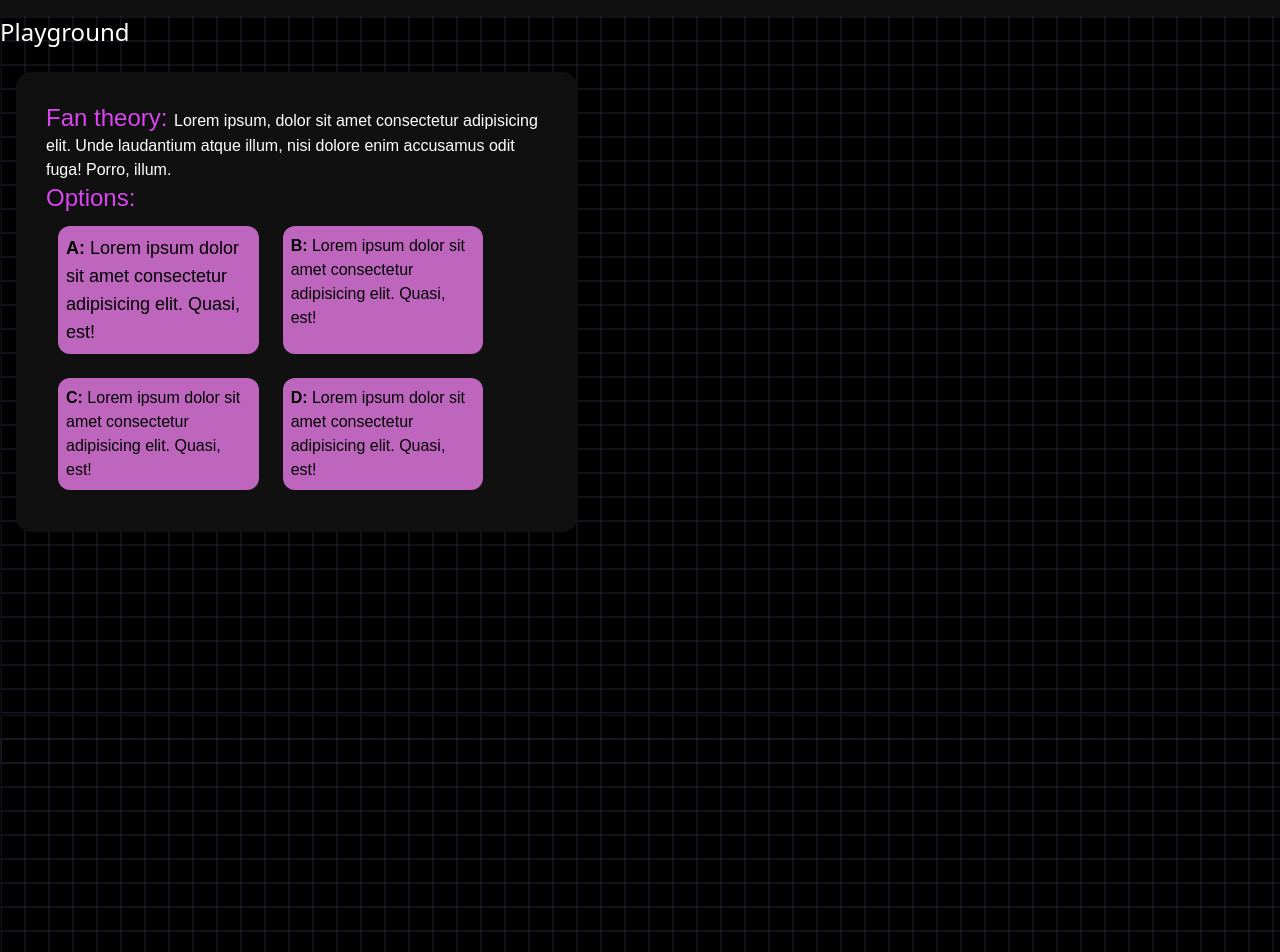
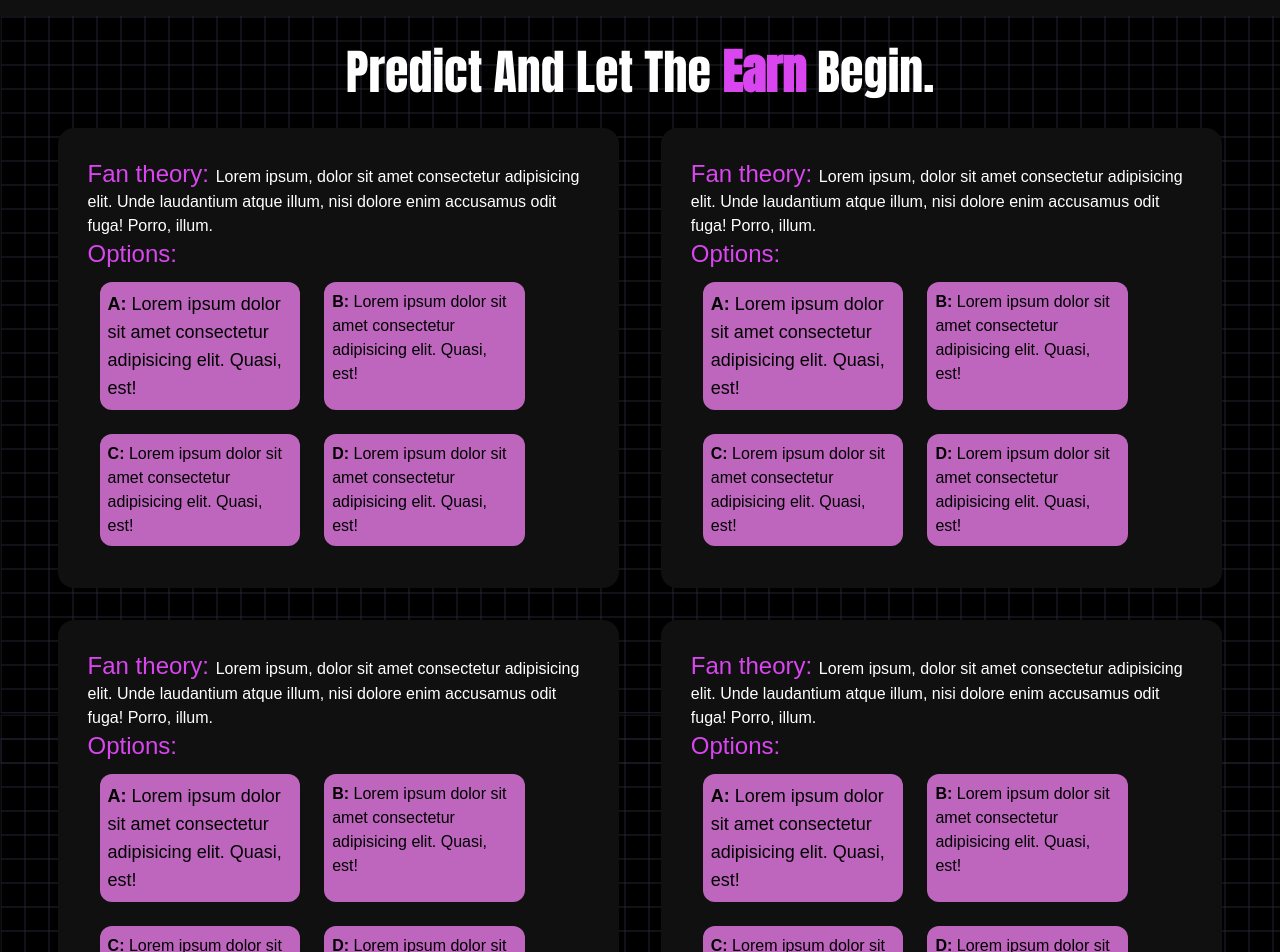
Before and after one commit to Shobhnik13/pop-fortell, a React (Vite) app in the folder frontend/: page /playground in a window 1280 px wide. Shown: the part 80-1032 px from the top of the page. Built offline with nearby package versions, Linux system fonts and the light colour scheme; a web font is replaced by a local one.

Commit message:
fixed changes

```diff
--- a/frontend/src/Components/VoteComp.jsx
+++ b/frontend/src/Components/VoteComp.jsx
@@ -1,10 +1,15 @@
-import React from 'react'
+import React,{ useEffect } from "react";
+import Aos from "aos";
+import "aos/dist/aos.css";
 
 const VoteComp = () => {
+    useEffect(()=>{
+        Aos.init({duration: 1500});
+    },[]);
   return (
-    <div className=' mx-4  justify-evenly mt-6 font2 font-medium'>
+    <div className=' mx-4  justify-evenly mt-6 font2 font-medium flex flex-row flex-wrap'>
 
-        <div className='main w-[45%] bg-[#101010] p-[30px] hover:cursor-pointer rounded-2xl hover:bg-black '>
+        <div className='main w-[45%] bg-[#101010] p-[30px] hover:cursor-pointer rounded-2xl hover:bg-black' data-aos="fade-up">
             <div className='text-white question'><span className='  font-semiboldbold text-2xl text-fuchsia-500'>Fan theory: </span>Lorem ipsum, dolor sit amet consectetur adipisicing elit. Unde laudantium atque illum, nisi dolore enim accusamus odit fuga! Porro, illum.</div>
         <div className='options text-white'><span className='font-semiboldbold text-2xl text-fuchsia-500'>Options:</span></div>
      <div className="optionsbox flex flex-row flex-wrap ">
@@ -15,7 +20,7 @@ const VoteComp = () => {
      </div>
         </div>
         {/* ------------------------------------ */}
-        {/* <div className='main w-[45%] bg-[#101010] p-[30px] hover:cursor-pointer rounded-2xl hover:bg-black '>
+        <div className='main w-[45%] bg-[#101010] p-[30px] hover:cursor-pointer rounded-2xl hover:bg-black' data-aos="fade-up">
             <div className='text-white question'><span className='  font-semiboldbold text-2xl text-fuchsia-500'>Fan theory: </span>Lorem ipsum, dolor sit amet consectetur adipisicing elit. Unde laudantium atque illum, nisi dolore enim accusamus odit fuga! Porro, illum.</div>
         <div className='options text-white'><span className='font-semiboldbold text-2xl text-fuchsia-500'>Options:</span></div>
      <div className="optionsbox flex flex-row flex-wrap ">
@@ -24,9 +29,9 @@ const VoteComp = () => {
         <div className='optionbtn text-black w-[40%] rounded-xl m-3  p-2 hover:cursor-pointer hover:bg-[#101010]'><span className='font-bold'>C: </span>Lorem ipsum dolor sit amet consectetur adipisicing elit. Quasi, est!</div>
         <div className='optionbtn text-black w-[40%] rounded-xl m-3  p-2 hover:cursor-pointer hover:bg-[#101010]'><span className='font-bold'>D: </span>Lorem ipsum dolor sit amet consectetur adipisicing elit. Quasi, est!</div>
      </div>
-        </div> */}
+        </div>
         {/* ------------------------------ */}
-        {/* <div className='main w-[45%] bg-[#101010] p-[30px] hover:cursor-pointer rounded-2xl hover:bg-black mt-8'>
+        <div className='main w-[45%] bg-[#101010] p-[30px] hover:cursor-pointer rounded-2xl hover:bg-black mt-8' data-aos="fade-up">
             <div className='text-white question'><span className='  font-semiboldbold text-2xl text-fuchsia-500'>Fan theory: </span>Lorem ipsum, dolor sit amet consectetur adipisicing elit. Unde laudantium atque illum, nisi dolore enim accusamus odit fuga! Porro, illum.</div>
         <div className='options text-white'><span className='font-semiboldbold text-2xl text-fuchsia-500'>Options:</span></div>
      <div className="optionsbox flex flex-row flex-wrap ">
@@ -35,9 +40,9 @@ const VoteComp = () => {
         <div className='optionbtn text-black w-[40%] rounded-xl m-3  p-2 hover:cursor-pointer hover:bg-[#101010]'><span className='font-bold'>C: </span>Lorem ipsum dolor sit amet consectetur adipisicing elit. Quasi, est!</div>
         <div className='optionbtn text-black w-[40%] rounded-xl m-3  p-2 hover:cursor-pointer hover:bg-[#101010]'><span className='font-bold'>D: </span>Lorem ipsum dolor sit amet consectetur adipisicing elit. Quasi, est!</div>
      </div>
-        </div> */}
+        </div>
         {/* ---------------------------------- */}
-        {/* <div className='main w-[45%] bg-[#101010] p-[30px] hover:cursor-pointer rounded-2xl hover:bg-black mt-8'>
+        <div className='main w-[45%] bg-[#101010] p-[30px] hover:cursor-pointer rounded-2xl hover:bg-black mt-8' data-aos="fade-up">
             <div className='text-white question'><span className='  font-semiboldbold text-2xl text-fuchsia-500'>Fan theory: </span>Lorem ipsum, dolor sit amet consectetur adipisicing elit. Unde laudantium atque illum, nisi dolore enim accusamus odit fuga! Porro, illum.</div>
         <div className='options text-white'><span className='font-semiboldbold text-2xl text-fuchsia-500'>Options:</span></div>
      <div className="optionsbox flex flex-row flex-wrap ">
@@ -45,8 +50,9 @@ const VoteComp = () => {
         <div className='optionbtn text-black w-[40%] rounded-xl m-3  p-2 hover:cursor-pointer hover:bg-[#101010]'><span className='font-bold'>B: </span>Lorem ipsum dolor sit amet consectetur adipisicing elit. Quasi, est!</div>
         <div className='optionbtn text-black w-[40%] rounded-xl m-3  p-2 hover:cursor-pointer hover:bg-[#101010]'><span className='font-bold'>C: </span>Lorem ipsum dolor sit amet consectetur adipisicing elit. Quasi, est!</div>
         <div className='optionbtn text-black w-[40%] rounded-xl m-3  p-2 hover:cursor-pointer hover:bg-[#101010]'><span className='font-bold'>D: </span>Lorem ipsum dolor sit amet consectetur adipisicing elit. Quasi, est!</div>
-     </div> */}
+     </div>
 
+    </div>
     </div>
   )
 }
--- a/frontend/src/Pages/Playground.jsx
+++ b/frontend/src/Pages/Playground.jsx
@@ -1,12 +1,16 @@
-import React from 'react'
+import React,{ useEffect } from "react";
 import Navbar from '../Components/Navbar'
 import VoteComp from '../Components/VoteComp'
-
+import Aos from "aos";
+import "aos/dist/aos.css";
 const Playground = () => {
+  useEffect(()=>{
+    Aos.init({duration: 2000});
+  },[]);
   return (
-    <div className="bg-black h-[300vh] bg-[url('./assets/tiles.svg')]">
+    <div className="bg-black h-[180vh] bg-[url('./assets/tiles.svg')]">
       <Navbar/>
-        <h1 className="text-white text-2xl" >Playground</h1>
+        <h1 className="anton text-5xl text-white text-center m-8" data-aos="fade-right">Predict And Let The <span className='anton text-5xl font-bold text-fuchsia-500'>Earn</span> Begin.</h1>
     <VoteComp id={1}/>
 
     </div>
```
